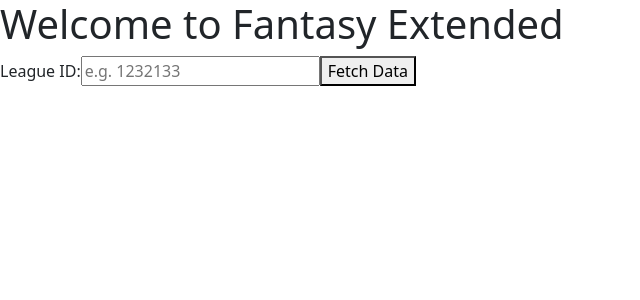
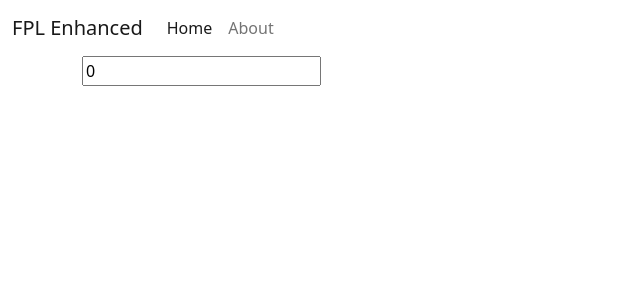
Before and after one commit to matsroedseth/fantasypl, a Vue app in the folder src/fantasypl-webapp/: page / in a window 1280 px wide. Shown: the top 300 px of the page, without its empty margins (0-640 px from the left). Built offline with nearby package versions, Linux system fonts and the light colour scheme.

Commit message:
clean up components using defineprops and defineemits

```diff
--- a/src/fantasypl-webapp/index.html
+++ b/src/fantasypl-webapp/index.html
@@ -4,7 +4,7 @@
     <meta charset="UTF-8" />
     <link rel="icon" type="image/svg+xml" href="/vite.svg" />
     <meta name="viewport" content="width=device-width, initial-scale=1.0" />
-    <title>Vite + Vue + TS</title>
+    <title>FPL Enhanced</title>
   </head>
   <body>
     <div id="app"></div>
--- a/src/fantasypl-webapp/src/App.vue
+++ b/src/fantasypl-webapp/src/App.vue
@@ -1,10 +1,13 @@
 <script setup lang="ts">
-import LeagueStandings from './components/LeagueStandings.vue';
+import Fantasy from './components/Fantasy.vue';
+import NavBar from './components/NavBar.vue';
 </script>
 
 <template>
-  <h1>Welcome to Fantasy Extended</h1>
-  <LeagueStandings />
+  <NavBar />
+  <div class="container">
+    <Fantasy />
+  </div>
 </template>
 
 <style scoped>
--- /dev/null
+++ b/src/fantasypl-webapp/src/components/Fantasy.vue
@@ -0,0 +1,46 @@
+<template>
+    <Search @search-update="fetchLeagueInfoWithStandings" />
+    <LeagueTable :league-info="leagueInfo" :standings="standings" />
+</template>
+
+<script setup lang="ts">
+import { ref } from 'vue';
+import FantasyApi from '../services/FantasyApi';
+import LeagueInfo from '../types/LeagueInfo';
+import Manager from '../types/Manager';
+import ResponseData from '../types/ResponseData';
+import Standing from '../types/Standing';
+import LeagueTable from './LeagueTable.vue'
+import Search from './Search.vue';
+
+let leagueInfo = ref<LeagueInfo>();
+let standings = ref<Standing[]>();
+let manager = ref<Manager>();
+
+const fetchLeagueInfoWithStandings = (leagueId: number): void => {
+    try {
+        FantasyApi.getLeagueInfoWithStandings(leagueId)
+            .then((response: ResponseData) => {
+                console.log(response.data);
+                leagueInfo = response.data.league;
+                standings = response.data.standing;
+            });
+    }
+    catch (error) {
+        console.error(error);
+    }
+}
+
+const fetchManagerInfo = (managerId: number): void => {
+    try {
+        FantasyApi.getManager(managerId)
+            .then((response: ResponseData) => {
+                console.log(response.data);
+                manager = response.data;
+            });
+    }
+    catch (error) {
+        console.error(error);
+    }
+}
+</script>
--- a/src/fantasypl-webapp/src/components/LeagueStandings.vue
+++ /dev/null
@@ -1,48 +0,0 @@
-<template>
-    <div>
-        <label for="league-id">League ID:</label>
-        <input type="number" id="league-id" v-model="leagueId" @keydown.enter="fetchData" placeholder="e.g. 1232133">
-        <button @click="fetchData">Fetch Data</button>
-    </div>
-
-    <h3 v-if="leagueInfo">League name: {{ leagueInfo.name }}</h3>
-    <ul class="list-group">
-        <li class="list-group-item" v-for="(standing, index) in standings">
-            {{ standing.currentRank }} - {{ standing.manager.teamName }} - {{ standing.manager.gameWeekPoints }}
-        </li>
-    </ul>
-</template>
-
-<script lang="ts">
-import { defineComponent } from 'vue';
-import FantasyApi from '../services/FantasyApi';
-import LeagueInfo from '../types/LeagueInfo'
-import ResponseData from '../types/ResponseData';
-import Standing from '../types/Standing';
-
-export default defineComponent({
-    data() {
-        return {
-            leagueId: {} as number,
-            leagueInfo: null as LeagueInfo | null,
-            standings: [] as Standing[]
-        };
-    },
-    methods: {
-        async fetchData() {
-            try {
-                FantasyApi.getLeague(this.leagueId)
-                    .then((response: ResponseData) => {
-                        console.log(response.data);
-                        this.leagueInfo = response.data.league
-                        this.standings = response.data.standing
-                    })
-            } catch (error) {
-                console.error(error);
-            }
-        },
-    },
-});
-</script>
-
-<style scoped></style>
--- /dev/null
+++ b/src/fantasypl-webapp/src/components/LeagueTable.vue
@@ -0,0 +1,34 @@
+<template>
+    <h3 v-if="leagueInfo">League name: {{ leagueInfo.name }}</h3>
+    <table v-if="leagueInfo" class="table table-striped">
+        <thead>
+            <tr>
+                <th scope="col">Rank</th>
+                <th scope="col">Team</th>
+                <th scope="col">Manager</th>
+                <th scope="col">
+                    <div data-toggle="tooltip" data-placement="right" title="Gameweek points">GW</div>
+                </th>
+                <th scope="col">
+                    <div data-toggle="tooltip" data-placement="right" title="Total points">Tot</div>
+                </th>
+            </tr>
+        </thead>
+        <tbody class="table-group-divider">
+            <TableRow v-for="(standing) in standings" :key="standing.manager.id" :current-rank="standing.currentRank"
+                :manager="standing.manager" />
+        </tbody>
+    </table>
+</template>
+
+<script setup lang="ts">
+import LeagueInfo from '../types/LeagueInfo'
+import Standing from '../types/Standing';
+import TableRow from './TableRow.vue';
+
+type Props = {
+    leagueInfo: LeagueInfo | undefined,
+    standings: Standing[] | undefined
+}
+defineProps<Props>();
+</script>
--- /dev/null
+++ b/src/fantasypl-webapp/src/components/NavBar.vue
@@ -0,0 +1,21 @@
+<template>
+    <nav class="navbar navbar-expand-lg bg-body-tertiary">
+        <div class="container-fluid">
+            <span class="navbar-brand mb-0 h1">FPL Enhanced</span>
+            <button class="navbar-toggler" type="button" data-bs-toggle="collapse" data-bs-target="#navbarNavAltMarkup"
+                aria-controls="navbarNavAltMarkup" aria-expanded="false" aria-label="Toggle navigation">
+                <span class="navbar-toggler-icon"></span>
+            </button>
+            <div class="collapse navbar-collapse" id="navbarNavAltMarkup">
+                <div class="navbar-nav">
+                    <a class="nav-link active" aria-current="page" href="">Home</a>
+                    <a class="nav-link" href="">About</a>
+                </div>
+            </div>
+        </div>
+    </nav>
+</template>
+
+
+<script setup lang="ts">
+</script>
--- /dev/null
+++ b/src/fantasypl-webapp/src/components/Search.vue
@@ -0,0 +1,26 @@
+<template>
+    <div>
+        <input type="number" v-model="leagueId" id="league-id" @input="onSearch(leagueId)"
+            placeholder="Enter your leagueId">
+    </div>
+</template>
+
+<script setup lang="ts">
+import { ref } from 'vue';
+
+let debounceId = 0;
+let leagueId = ref<number>(0)
+
+const onSearch = (searchTerm: number): void => {
+    if (searchTerm > 1000) {
+        clearTimeout(debounceId);
+        debounceId = setTimeout(() => {
+            emit('searchUpdate', searchTerm);
+        }, 500);
+    }
+};
+
+const emit = defineEmits<{
+    (e: 'searchUpdate', id: number): void
+}>()
+</script>
--- /dev/null
+++ b/src/fantasypl-webapp/src/components/TableRow.vue
@@ -0,0 +1,18 @@
+<template>
+    <tr>
+        <th scope="row">{{ currentRank }}</th>
+        <td>{{ manager.teamName }}</td>
+        <td>{{ manager.firstName }} {{ manager.lastName }}</td>
+        <td>{{ manager.gameWeekPoints }}</td>
+        <td>{{ manager.overallPoints }}</td>
+    </tr>
+</template>
+
+<script setup lang="ts">
+import Manager from '../types/Manager';
+type Props = {
+    currentRank: number,
+    manager: Manager
+}
+defineProps<Props>();
+</script>
--- a/src/fantasypl-webapp/src/services/FantasyApi.ts
+++ b/src/fantasypl-webapp/src/services/FantasyApi.ts
@@ -9,7 +9,7 @@ class FantasyApi {
     return http.get(`/managers/${id}`);
   }
 
-  getLeague(id: number): Promise<any> {
+  getLeagueInfoWithStandings(id: number): Promise<any> {
     return http.get(`/leagues/${id}/standings`);
   }
 
```
Also changed, not shown: src/fantasypl-webapp/src/components/Manager.vue (+5 -36 lines).
